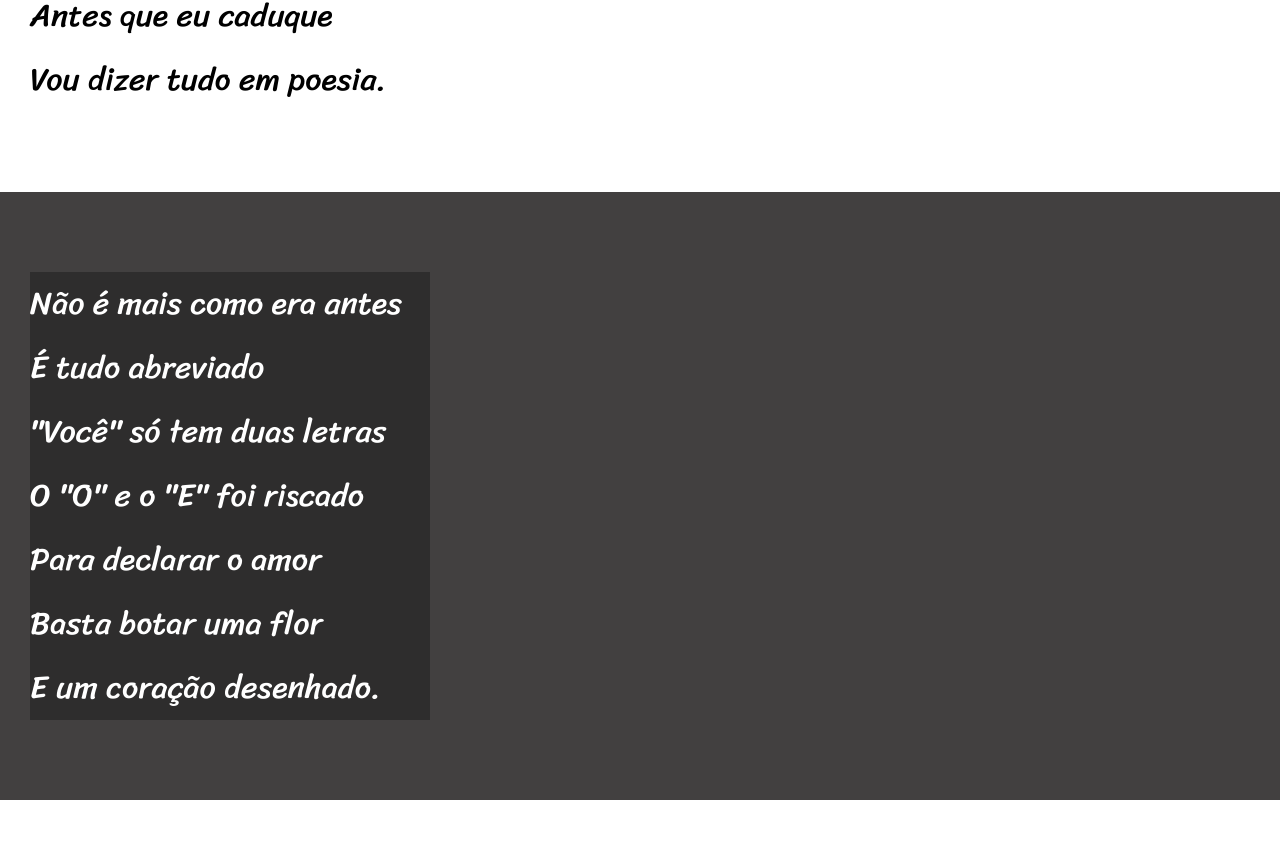
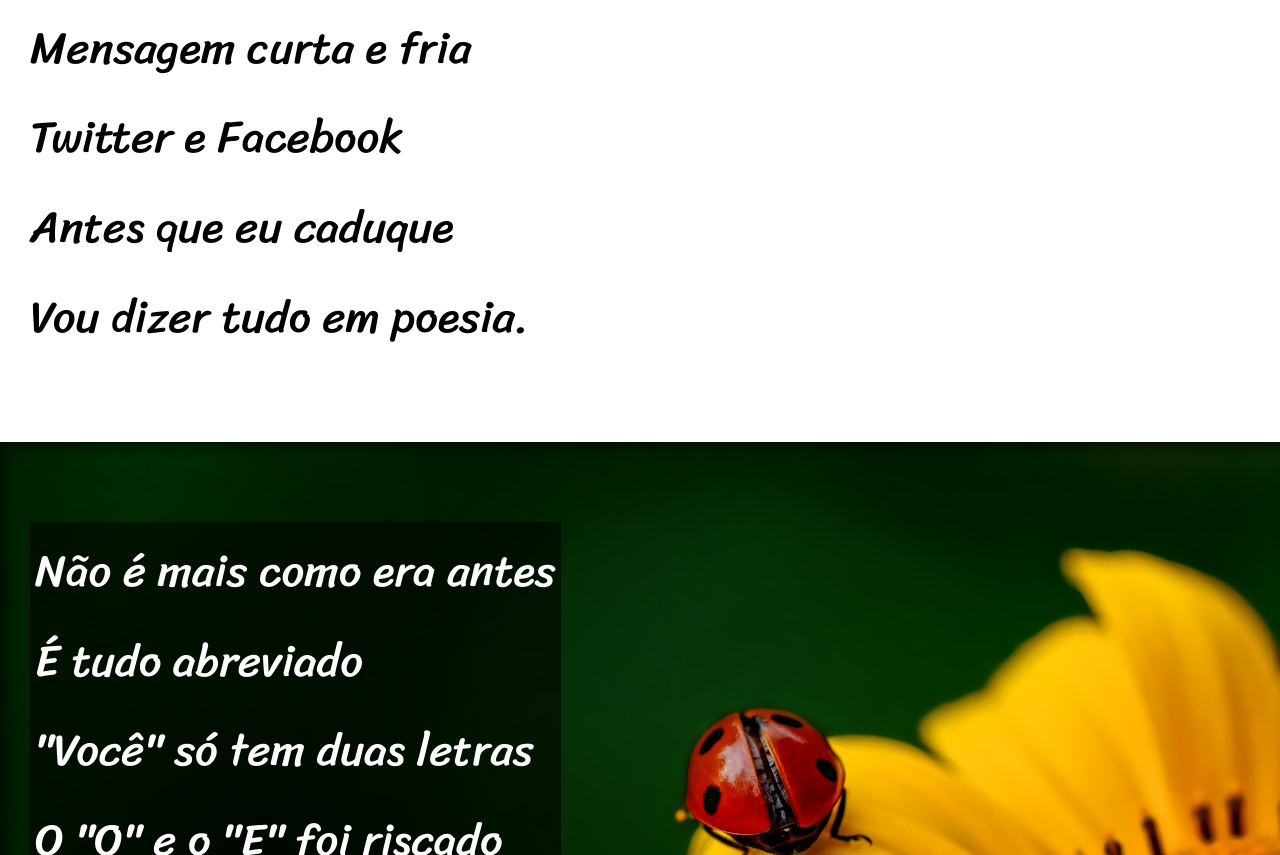
Before and after one commit to mauriciolsilva-zz/site-cordelmorderno, a plain HTML site: page index.html in a window 1280 px wide. Shown: the part 605-1460 px from the top of the page. Drawn offline with Linux system fonts and the light colour scheme.

Commit message:
atualização do css

```diff
--- a/estilo/style.css
+++ b/estilo/style.css
@@ -36,7 +36,7 @@ header > h1 {
     padding-top: 50px; /*espaço acima da linha*/
     font-variant: small-caps;
     font-family: var(--fonte2);
-    font-size: 4em;
+    font-size: 10vw; /*aumentar ou diminuir o tamanho da letra de acordo com o tamanho da janela do navegador*/
 }
 
 header > p {
@@ -65,7 +65,11 @@ section {
     line-height: 2em;
     padding-left: 30px;
     font-family: var(--fonte3);
-    font-size: 2em;
+    font-size: 3.5vw; /*aumentar ou diminuir o tamanho da letra de acordo com o tamanho da janela do navegador*/
+}
+
+section > p {
+    padding-bottom: 2em;
 }
 
 section.normal {
@@ -76,11 +80,26 @@ section.normal {
 section.imagem {
     background-color: rgb(66, 64, 64);
     color: white;
+    box-shadow: inset 6px 6px 13px 0px rgba(0, 0, 0, 0.494);
+    background-attachment: fixed;
 }
 
 section.imagem p {
-    width: 400px;
-    background-color: rgba(0, 0, 0, 0.301);
+    display: inline-block; /*se adapta ao tamano do conteúdo*/
+    padding: 5px;
+    background-color: rgba(0, 0, 0, 0.533);
+    text-shadow: 1px 1px opx black;
+}
+
+section#img01 {
+    background-image: url('../imagens/background001.jpg');
+    background-position: right center;
+    background-size: cover;
+}
+
+section#img02 {
+    background-image: url('../imagens/background002.jpg');
+    background-size: cover;
 }
 
 footer {
--- a/index.html
+++ b/index.html
@@ -26,7 +26,7 @@
         Vou dizer tudo em poesia.
     </section>
 
-    <section class="imagem">
+    <section class="imagem" id="img01">
         <p>
             Não é mais como era antes <br>
             É tudo abreviado <br>
@@ -61,7 +61,7 @@
         </p>
     </section>
 
-    <section class="imagem">
+    <section class="imagem" id="img02">
         <p>
             Tenho saudade das cartas <br>
             Escritas com a própria mão <br>
```
